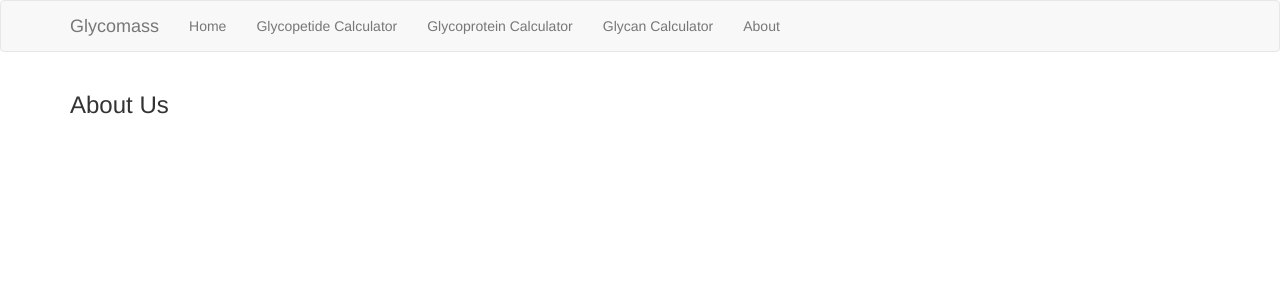
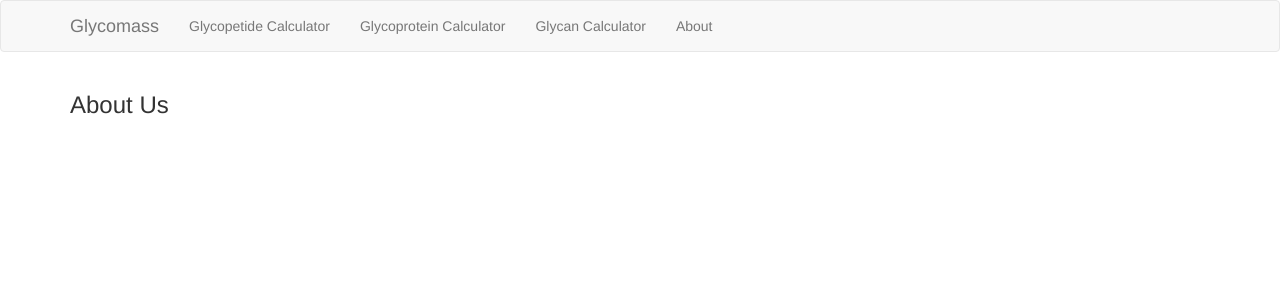
Before and after one commit to christiantill/Glycomass, a Flask app: page /about in a window 1280 px wide. Shown: the top 300 px of the page. Run offline with Flask 2, Linux system fonts and the light colour scheme; some libraries are stand-ins or nearby versions.

Commit message:
Design Update

```diff
--- a/app/templates/base.html
+++ b/app/templates/base.html
@@ -18,7 +18,6 @@
             </div>
             <div class="collapse navbar-collapse" id="bs-example-navbar-collapse-1">
                 <ul class="nav navbar-nav">
-                    <li><a href="{{ url_for('index') }}">Home</a></li>
                     <li><a href="{{ url_for('peptide_calculate') }}">Glycopetide Calculator</a></li>
                     <li><a href="{{ url_for('protein_calculate') }}">Glycoprotein Calculator</a></li>
                     <li><a href="{{ url_for('glycan_calculate') }}">Glycan Calculator</a></li>
```
